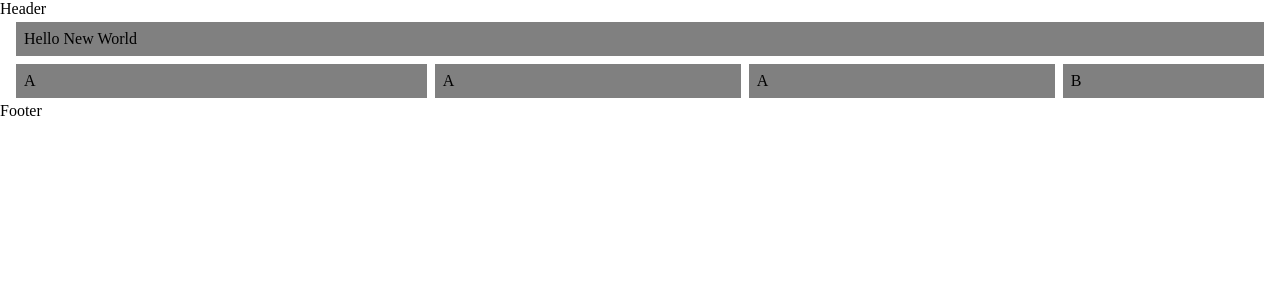
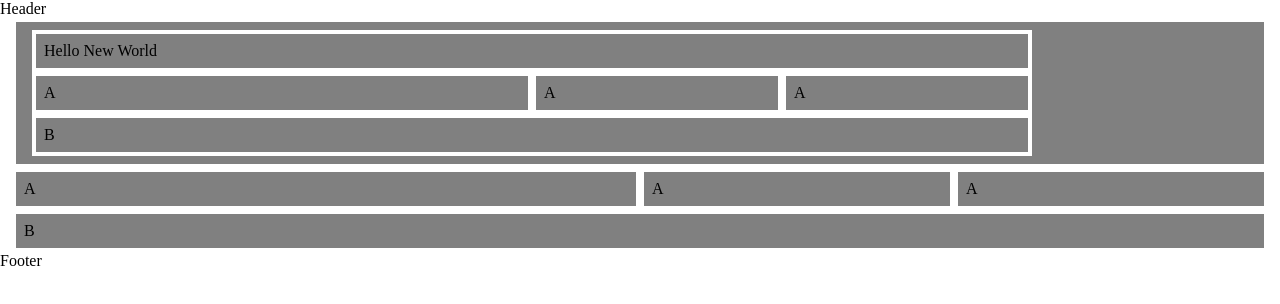
Before and after one commit to cirothedesertwind/centurion, a website: page app/index.html in a window 1280 px wide. Drawn offline with nearby package versions, Linux system fonts and the light colour scheme; files that its build step writes are made by us from their sources.

Commit message:
embeddable and remove additional padding only used for first level. Also made the max columns a constant

```diff
--- a/app/index.html
+++ b/app/index.html
@@ -27,8 +27,19 @@
 
     <div data-centurion>
         <div data-cc>
+            <header data-cc="u1">
+                <div data-centurion>
+                 <div data-cc>
             <header data-cc="u1">Hello New World</header>
-            <p data-cc="u3">A</p>
+            <p data-cc="u2">A</p>
+            <p data-cc="u4">A</p>
+            <p data-cc="u4">A</p>
+            <p data-cc="u6">B</p>
+               </div>
+             </div>
+
+            </header>
+            <p data-cc="u2">A</p>
             <p data-cc="u4">A</p>
             <p data-cc="u4">A</p>
             <p data-cc="u6">B</p>
--- a/app/styles/main.scss
+++ b/app/styles/main.scss
@@ -2,6 +2,8 @@
 // endbower
 
 @import 'reset';
+
+$max-columns: 6;
 
 $padding: 0.5em;
 $border: 4px solid #FFF;
@@ -11,6 +13,10 @@ $border: 4px solid #FFF;
   flex-direction: column;
   padding-left: $padding;
   padding-right: $padding;
+}
+
+/* Only used for the first level */
+body > [data-centurion] {
   border-left: $border;
   border-right: $border;
 }
@@ -21,7 +27,7 @@ $border: 4px solid #FFF;
   flex-flow: row wrap;
 }
 
-@for $i from 1 through 6 {
+@for $i from 1 through $max-columns {
     [data-cc~="u#{$i}"] {
         flex: 1 percentage(1 / $i);
         min-width: 200px;
```
